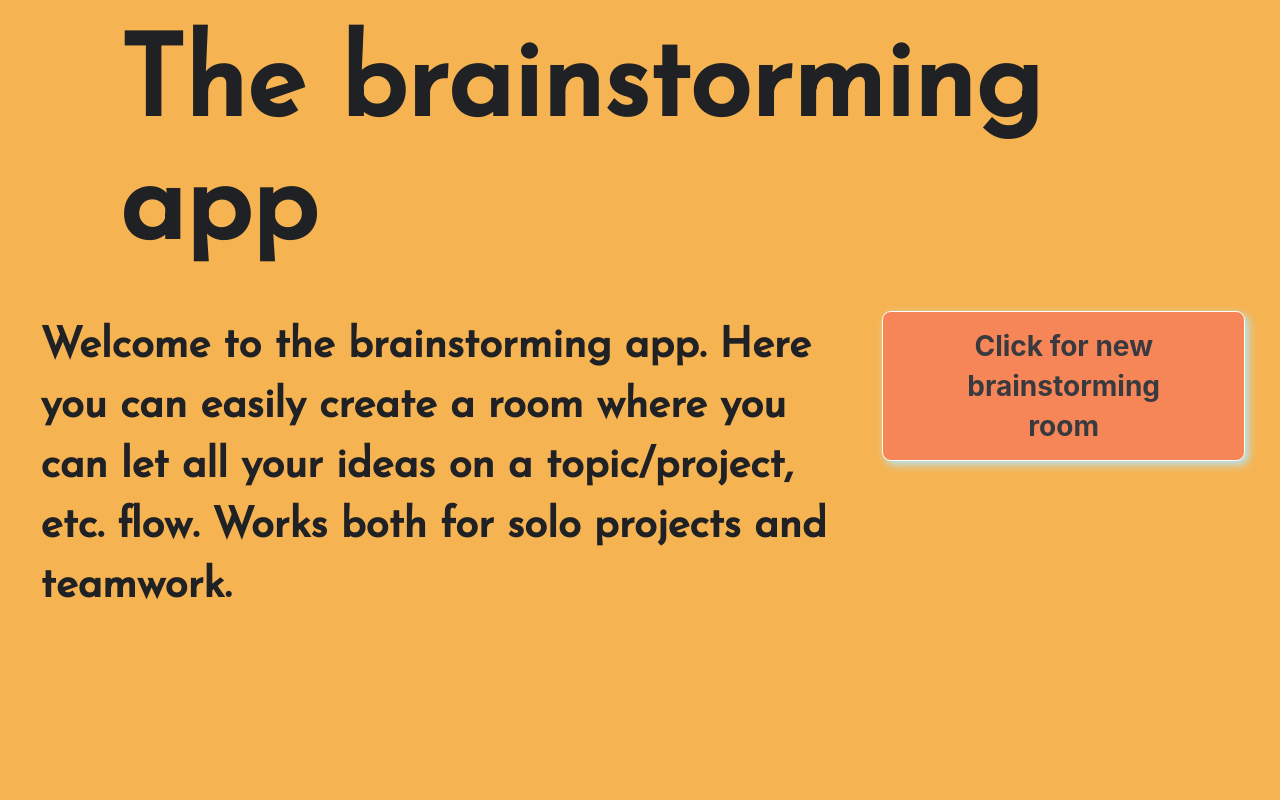
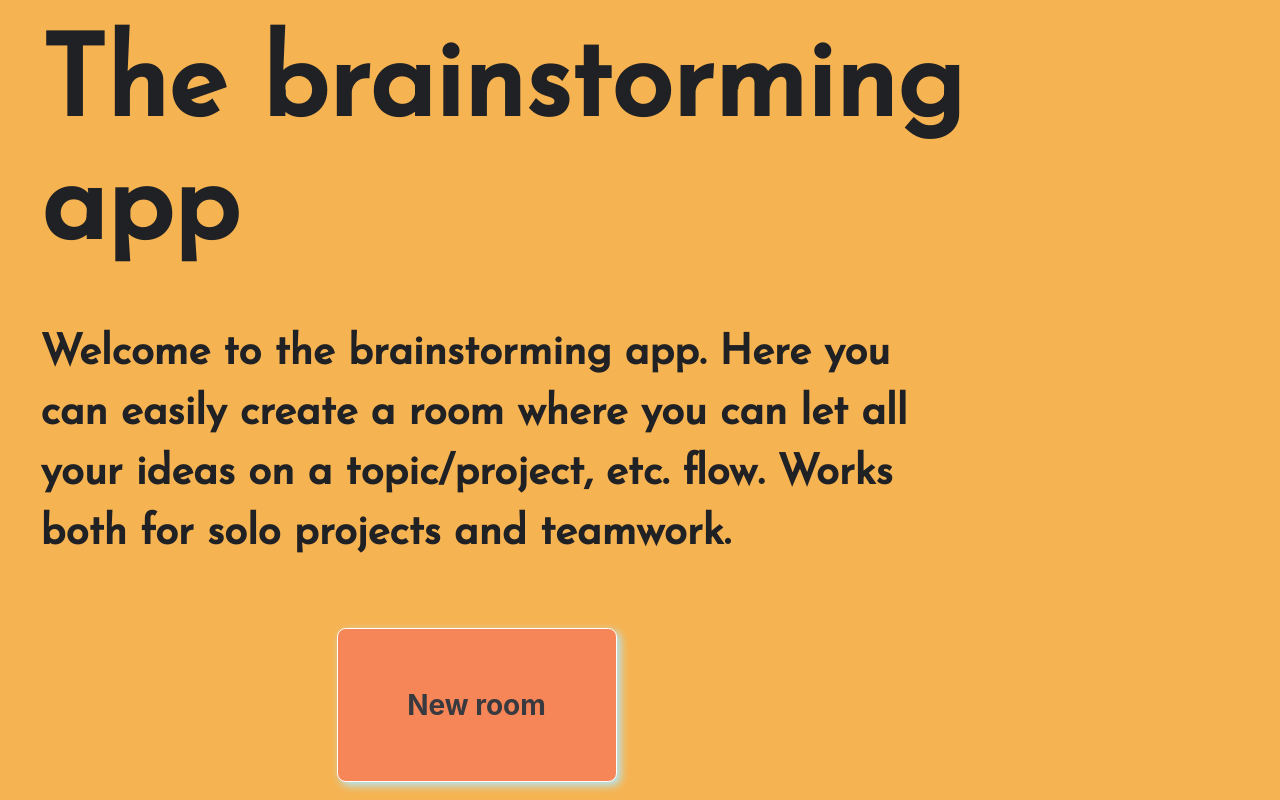
Before and after one commit to SofiaZaid/BrainstormingApp, a React (Create React App) app in the folder Frontend/: page / in a window 1280 px wide. Built offline with nearby package versions, Linux system fonts and the light colour scheme.

Commit message:
Minor fixes in frontend layouyt. Also added messageIds to state in BrainstormingRoom component, so when user add a message to a list the id is put in to this list.

```diff
--- a/Frontend/src/components/BrainstormingRoom/BrainstormingRoom.js
+++ b/Frontend/src/components/BrainstormingRoom/BrainstormingRoom.js
@@ -5,7 +5,7 @@ import { updateMessageListMilliSeconds as milliSeconds } from "../../Settings/Co
 class BrainstormingRoom extends Component {
   constructor(props) {
     super(props);
-    this.state = { items: [] };
+    this.state = { items: [], messageIds: [] };
 
     this.keyPress = this.keyPress.bind(this);
   }
@@ -37,11 +37,11 @@ class BrainstormingRoom extends Component {
           onKeyUp={this.keyPress}
         ></textarea>
         <button
-          class="buttonBeforeHover"
+          className="buttonBeforeHover"
           id="addMessageButton"
           onClick={this.addListItem.bind(this)}
         >
-          Click to add your note to the brainstorming list
+          Add note
         </button>
       </div>
     );
@@ -56,8 +56,12 @@ class BrainstormingRoom extends Component {
         MessageText: idea,
         UserNick: this.props.nickname
       })
-    });
-    alert(this.props.nickname);
+    })
+      .then(messageId => messageId.json())
+      .then(messageId =>
+        this.setState({ messageIds: this.state.messageIds.concat(messageId) })
+      );
+    alert(this.state.messageIds);
     ideaArea.focus();
     ideaArea.value = "";
   }
--- a/Frontend/src/components/Homepage/Homepage.css
+++ b/Frontend/src/components/Homepage/Homepage.css
@@ -9,9 +9,9 @@ body {
 }
 
 .wrapper {
-  grid-template-rows: 1fr 2fr;
+  grid-template-rows: 1fr 0.5fr 2fr;
   grid-template-columns: 1fr;
-  grid-gap: 0em;
+  grid-gap: 0.5em;
   display: grid;
   height: 100%;
   width: 100%;
@@ -22,11 +22,14 @@ body {
 
 #newRoomButton {
   font-weight: bold;
-  margin-right: 1em;
-  margin-top: 1em;
-  grid-area: 2 / 2 / 2 / 2;
-  font-size: 0.5;
+  grid-area: 3 / 1 / 4 / 2;
+  font-size: 1em;
+  width: 10em;
+  padding: 2em;
+  /* width: 10em;
+  height: 10em; */
   align-self: flex-start;
+  justify-self: center;
 }
 
 #headlineHomepage {
@@ -49,7 +52,7 @@ body {
   color: #1f2124;
 }
 
-@media (min-width: 390px) {
+@media (min-width: 375px) {
   #headlineHomepage {
     font-size: 3em;
   }
@@ -57,18 +60,19 @@ body {
 
 @media (min-width: 780px) {
   .wrapper {
-    grid-template-rows: 1fr 2fr;
+    grid-template-rows: 1fr 2fr 1fr;
     grid-template-columns: 3fr 1fr;
   }
 
   #headlineHomepage {
+    padding-left: 0.3em;
     grid-row: 1 / span 1;
     grid-column: 1 / span 3;
     font-size: 8em;
   }
 
   #newRoomButton {
-    grid-area: 2 / 2 / 2 / 3;
+    grid-area: 3 / 1 / 4 / 2;
     font-size: 2em;
     align-items: center;
   }
--- a/Frontend/src/components/Homepage/Homepage.js
+++ b/Frontend/src/components/Homepage/Homepage.js
@@ -16,7 +16,7 @@ const homepage = props => {
     <div className="wrapper">
       <h1 id="headlineHomepage">The brainstorming app</h1>
       <button class="buttonBeforeHover" id="newRoomButton" onClick={getNewRoom}>
-        Click for new brainstorming room
+        New room
       </button>
       <span id="introText">
         Welcome to the brainstorming app. Here you can easily create a room
--- a/Frontend/src/components/NickNameSet/NickNameSet.js
+++ b/Frontend/src/components/NickNameSet/NickNameSet.js
@@ -51,7 +51,7 @@ class NickNameSet extends Component {
           />
           <br />
           <button
-            class="buttonBeforeHover"
+            className="buttonBeforeHover"
             type="button"
             id="addNickNameButton"
             onClick={() => this.setNickName(this.refs.nickNameField.value)}
```
